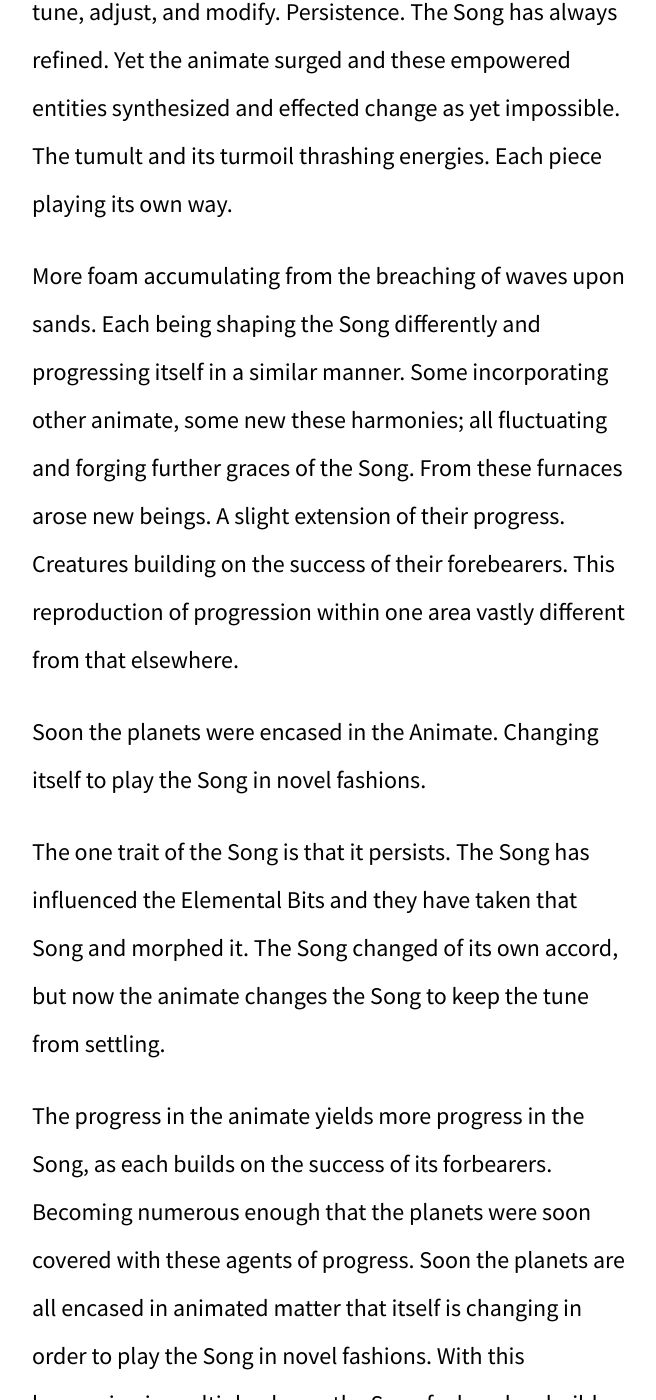
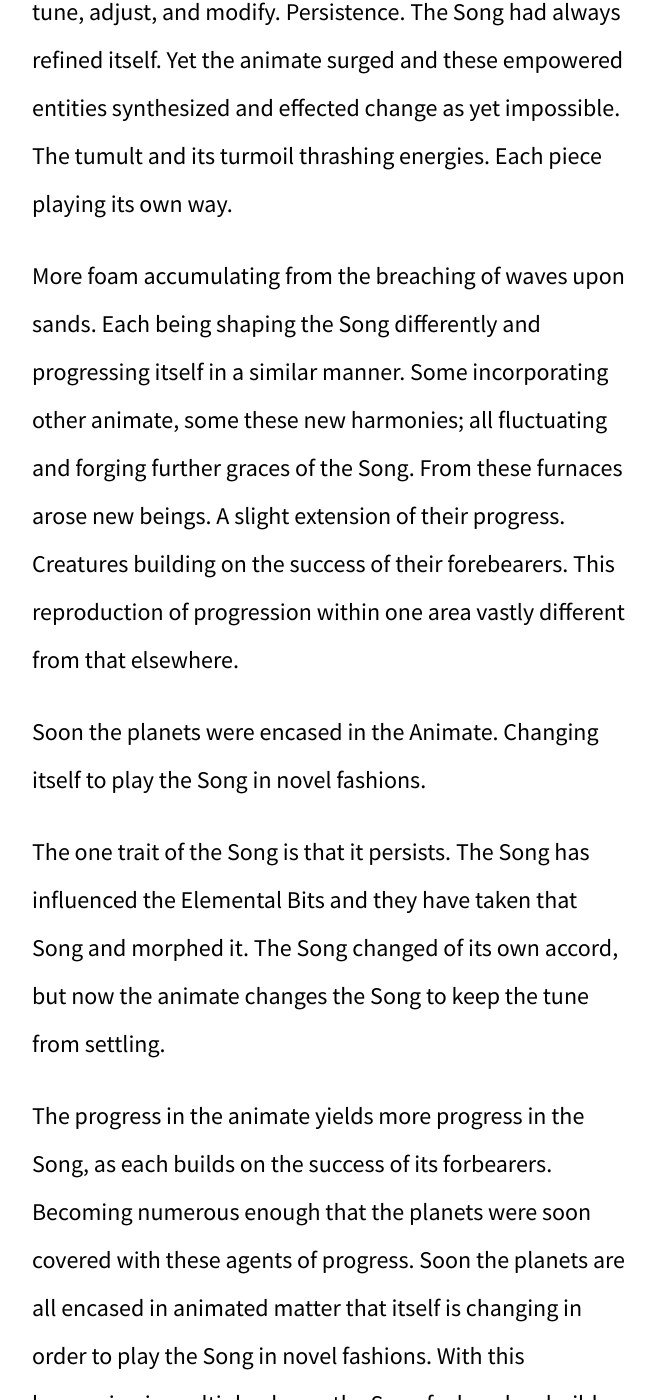
Before and after one commit to kyletolle/the-mechanism-collection, a Jekyll site: the page built from index.md, in a window 1280 px wide and 1400 px high, scrolled down 7232 px. Shown: the whole window, without its empty margins (308-964 px from the left). Built offline with Jekyll 4.4.1, drawn with Linux system fonts in a browser that asks for light colours; some of the changed text lies outside the part shown.

Commit message:
Some changes to the Third
Most of these were made a while back but not committed, whoops.

```diff
--- a/index.md
+++ b/index.md
@@ -138,14 +139,14 @@ according to its own design. The Animate.
 
 These beings furnaces of the Song, drawing in the music and frenzy which
 reacted there in the crucible. These agents neither consequence nor reaction.
-A force of their own to tune, adjust, and modify. Persistence. The Song has
-always refined. Yet the animate surged and these empowered entities
+A force of their own to tune, adjust, and modify. Persistence. The Song had
+always refined itself. Yet the animate surged and these empowered entities
 synthesized and effected change as yet impossible. The tumult and its turmoil
 thrashing energies. Each piece playing its own way.
 
 More foam accumulating from the breaching of waves upon sands. Each being
 shaping the Song differently and progressing itself in a similar manner. Some
-incorporating other animate, some new these harmonies; all fluctuating and
+incorporating other animate, some these new harmonies; all fluctuating and
 forging further graces of the Song. From these furnaces arose new beings. A
 slight extension of their progress. Creatures building on the success of their
 forebearers. This reproduction of progression within one area vastly different
```
Also changed, not shown: other parts of index.md (+11 -10 lines).
